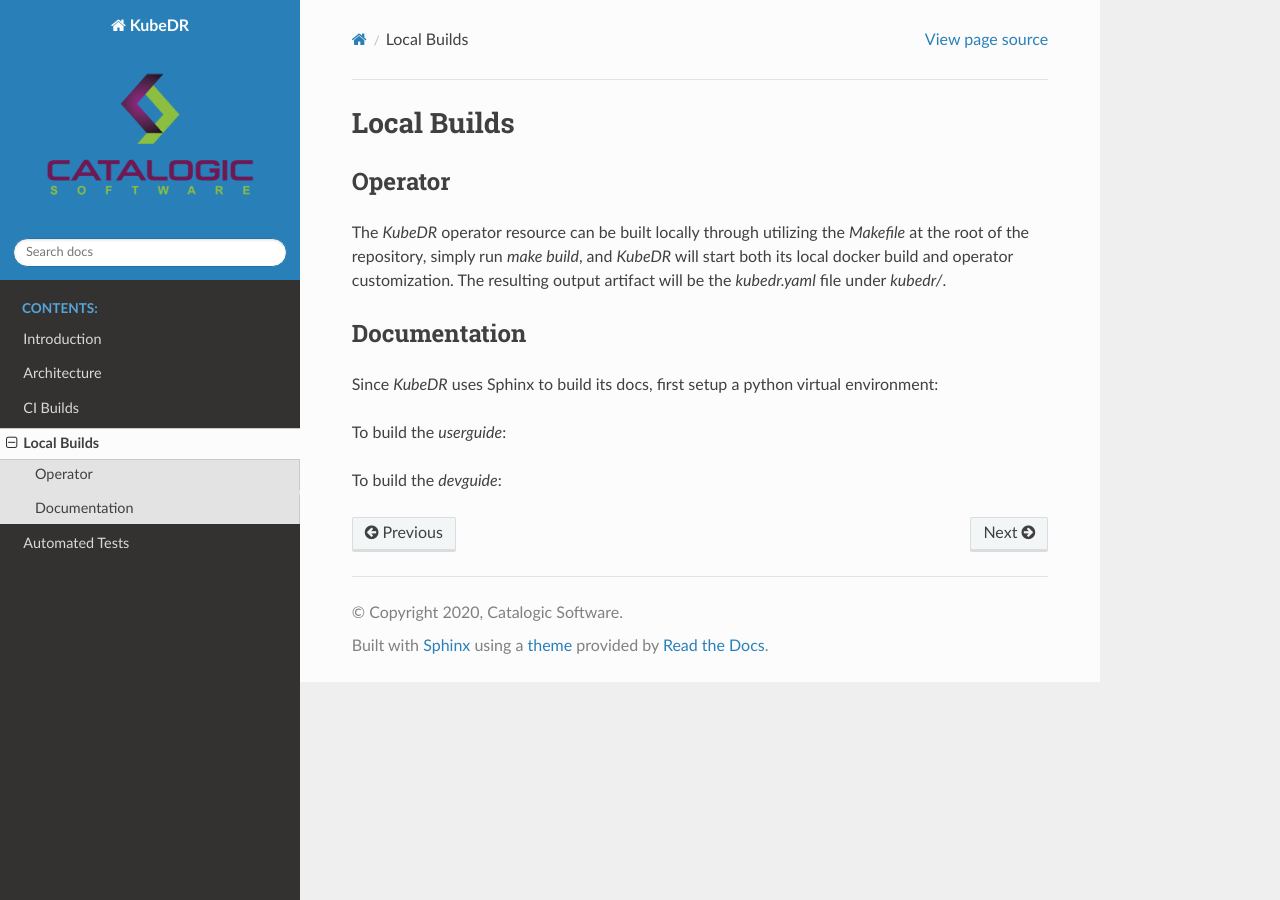
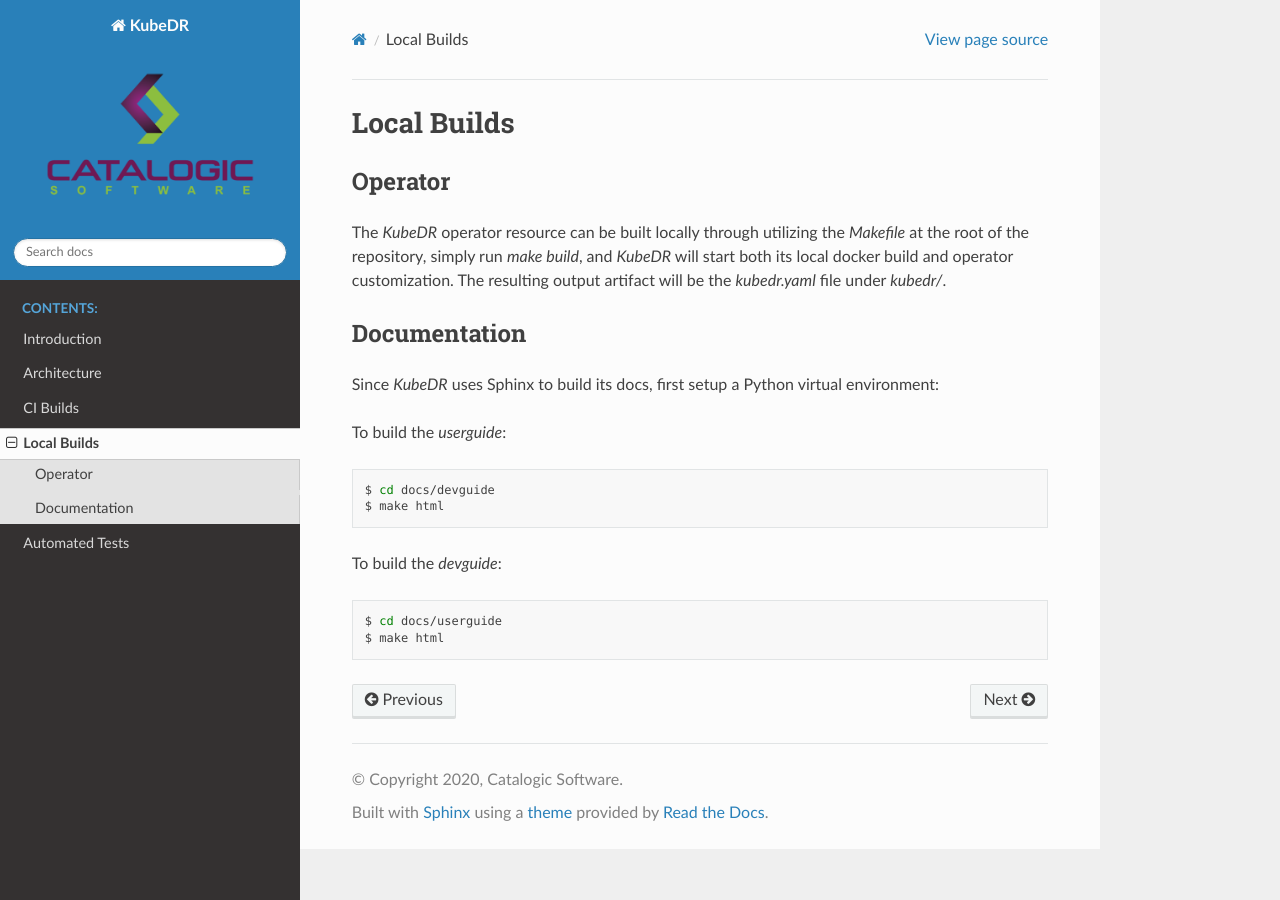
Before and after one commit to catalogicsoftware/kubedr, a Sphinx documentation site: the page built from docs/devguide/source/local_builds.rst, in a window 1280 px wide. Built offline with Sphinx 7.4.7 and the Read the Docs theme 2.0.0, drawn with Linux system fonts in a browser that asks for light colours.

Commit message:
Correct syntax for ci_builds and local builds

```diff
--- a/docs/devguide/source/ci_builds.rst
+++ b/docs/devguide/source/ci_builds.rst
@@ -60,9 +60,8 @@
 - For default environment variables accessible in every job, see:
     `Predefined environment variables reference`_
 
-- For available key/values to define the pipeline in
-  ``gitlab-ci.yml``, see: `GitLab CI/CD Pipeline Configuration
-  Reference`_
+- For available key/values to define the pipeline in ``gitlab-ci.yml``, see:
+    `GitLab CI/CD Pipeline Configuration Reference`_
 
 .. _Predefined environment variables reference: https://docs.gitlab.com/ee/ci/variables/predefined_variables.html
 .. _GitLab CI/CD Pipeline Configuration Reference: https://docs.gitlab.com/ee/ci/yaml/README.html
--- a/docs/devguide/source/local_builds.rst
+++ b/docs/devguide/source/local_builds.rst
@@ -9,7 +9,7 @@
 
 Documentation
 =================
-Since *KubeDR* uses Sphinx to build its docs, first setup a python virtual environment:
+Since *KubeDR* uses Sphinx to build its docs, first setup a Python virtual environment:
 
 .. code-block:: bash
   $ python3 -m venv ~/venv/sphinx
@@ -19,11 +19,13 @@
 To build the *userguide*:
 
 .. code-block:: bash
+
   $ cd docs/devguide
   $ make html
 
 To build the *devguide*:
 
 .. code-block:: bash
+
   $ cd docs/userguide
   $ make html
```
